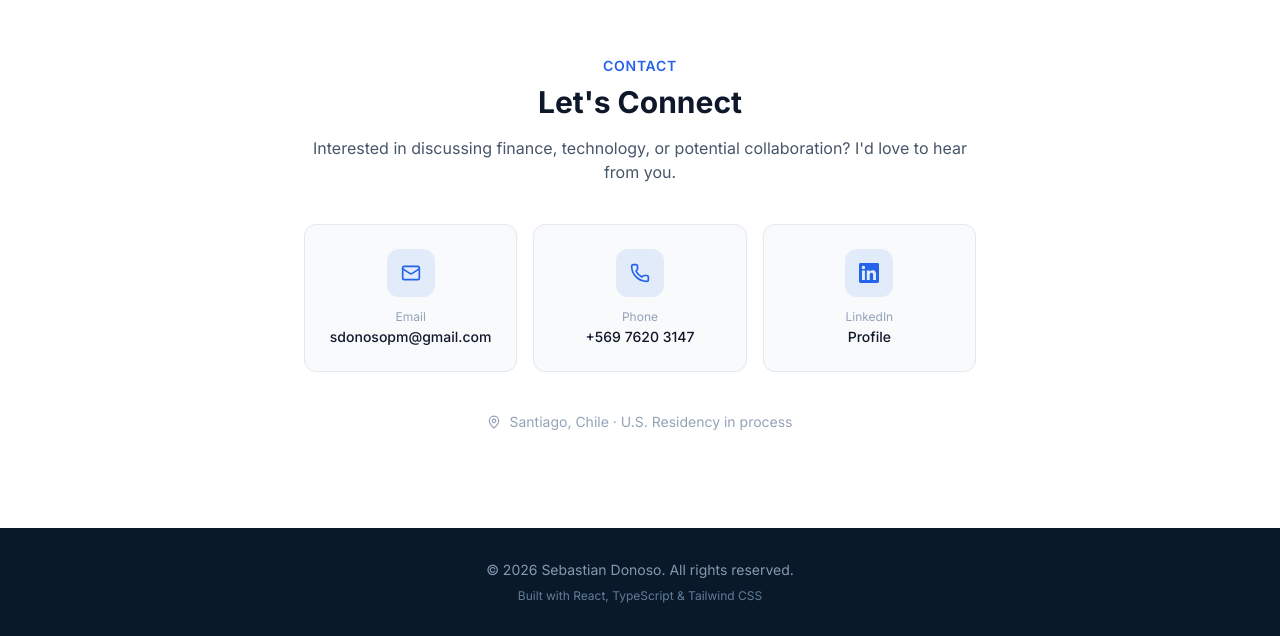
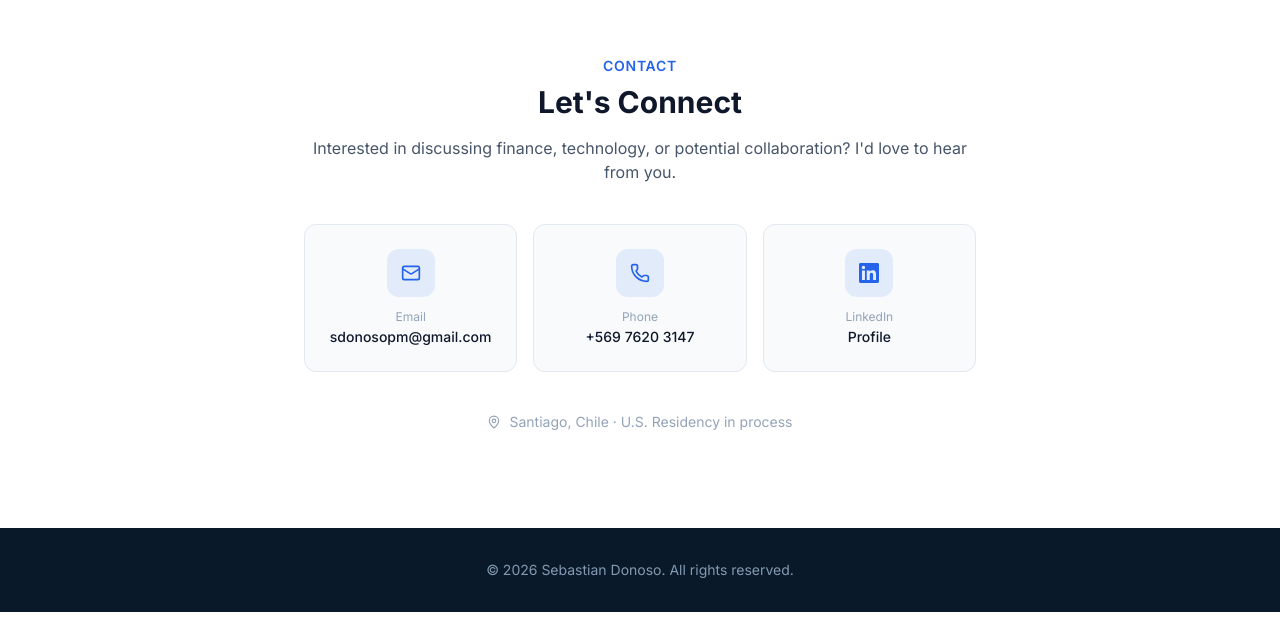
Before and after one commit to sdonosopm/web-resume, a React (Vite) app: page / in a window 1280 px wide. Shown: the part 6479-7115 px from the top of the page. After the commit the page ends 7091 px from the top, so only its background shows below. Built offline with nearby package versions, Linux system fonts and the light colour scheme.

Commit message:
Remove tech stack line from footer
Co-Authored-By: Claude Opus 4.6 <noreply@anthropic.com>

```diff
--- a/src/components/Footer.tsx
+++ b/src/components/Footer.tsx
@@ -6,9 +6,6 @@ export function Footer() {
       <p className="text-sm text-navy-400">
         &copy; {year} Sebastian Donoso. All rights reserved.
       </p>
-      <p className="text-xs text-navy-500 mt-2">
-        Built with React, TypeScript & Tailwind CSS
-      </p>
     </footer>
   )
 }
```
